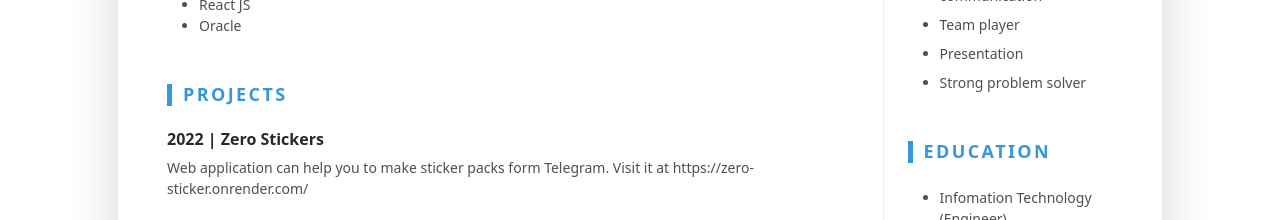
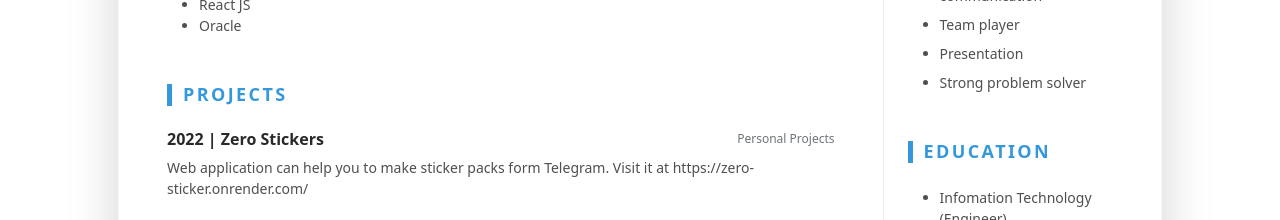
Before and after one commit to ndanhkhoi/ndanhkhoi.github.io, a React (Vite) app: page / in a window 1280 px wide. Shown: the part 1200-1420 px from the top of the page. Built offline with nearby package versions, Linux system fonts and the light colour scheme.

Commit message:
Update data.ts

```diff
--- a/src/data.ts
+++ b/src/data.ts
@@ -50,6 +50,7 @@ export const RESUME_DATA: Readonly<IResumeData> = {
             name: 'Zero Stickers',
             technology: 'Java, Spring Boot, ReactJS, MongoDB',
             description: 'Web application can help you to make sticker packs form Telegram. Visit it at https://zero-sticker.onrender.com/',
+            type: 'Personal Projects',
         },
         {
             time: 2021,
```
